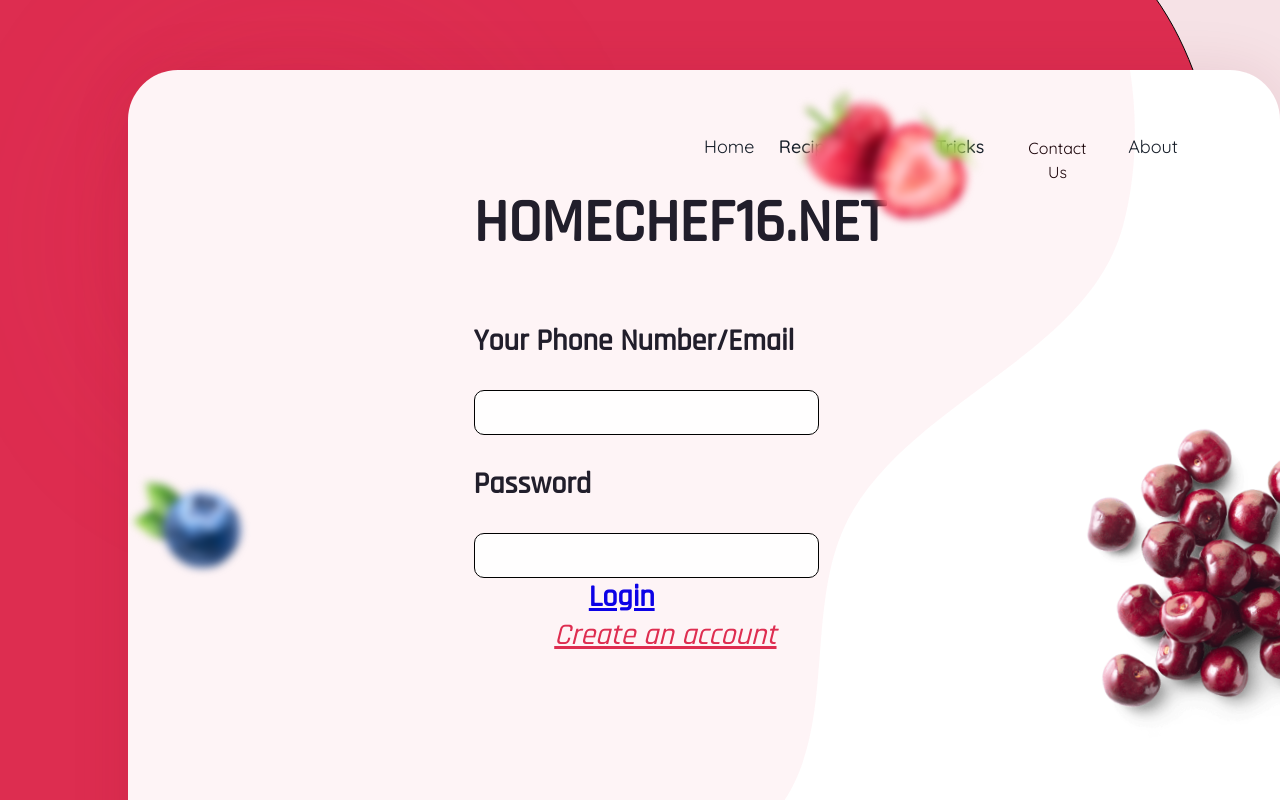
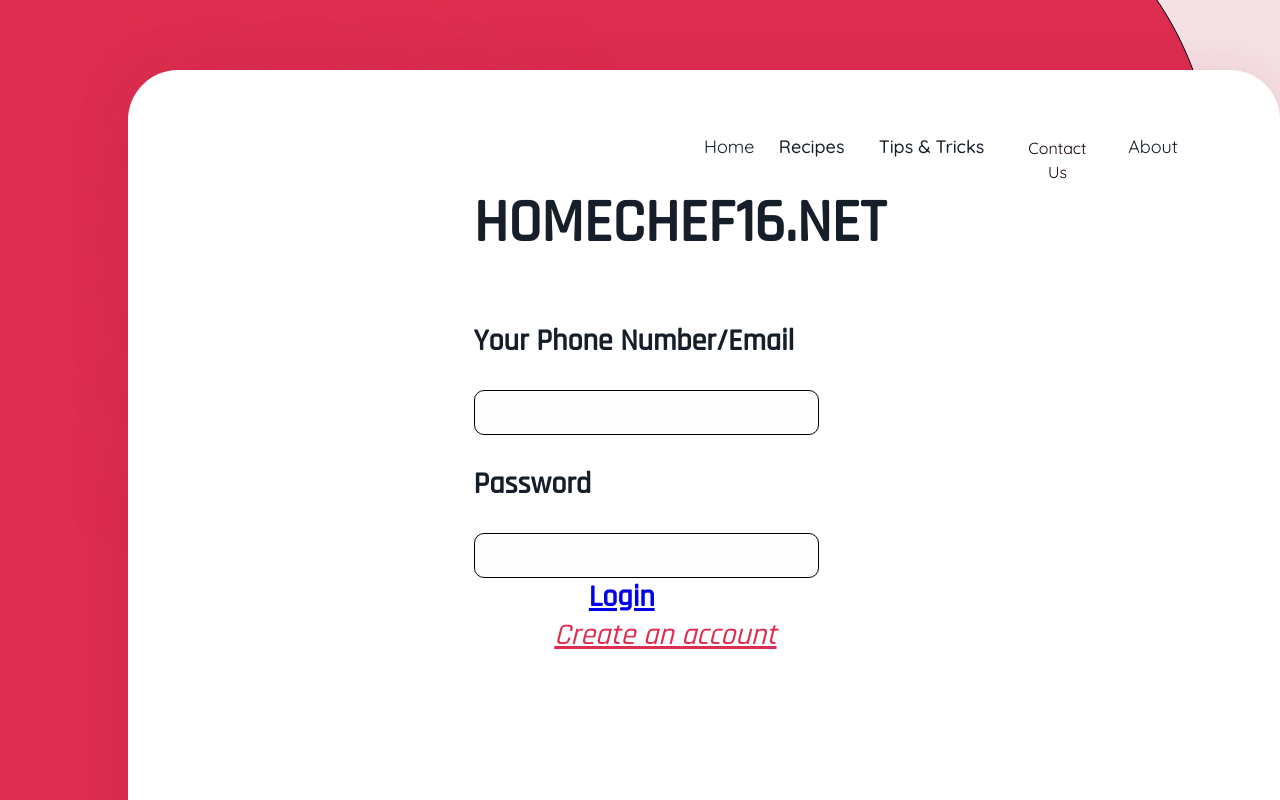
Before and after one commit to s3789355/HomeChef16.net, a React (Create React App) app: page /about in a window 1280 px wide. Shown: the top 800 px of the page. Built offline with nearby package versions, Linux system fonts and the light colour scheme.

Commit message:
Update About.js

```diff
--- a/src/pages/About.js
+++ b/src/pages/About.js
@@ -71,8 +71,8 @@ const Home = () => {
         )}
 
         <header className="hero-image-header-login" id="head-container">
-          <img className="image-54-icon" alt="berry" src="./img/image-54.svg" />
-          <img className="vector-icon1" alt src="./img/vector1.svg" />
+
+
 
 
           <div className="header-div" id="nav-bar">
@@ -144,16 +144,7 @@ const Home = () => {
           alt="mulberry"
           src="./img/mulberry.svg"
         />
-        <img
-          className="strawberry-icon"
-          alt="strawberry"
-          src="./img/strawberry.svg"
-        />
-        <img
-          className="blueberry-icon"
-          alt="blueberry"
-          src="./img/blueberry.svg"
-        />
+
       </div>
       <Footer />
     </>
```
